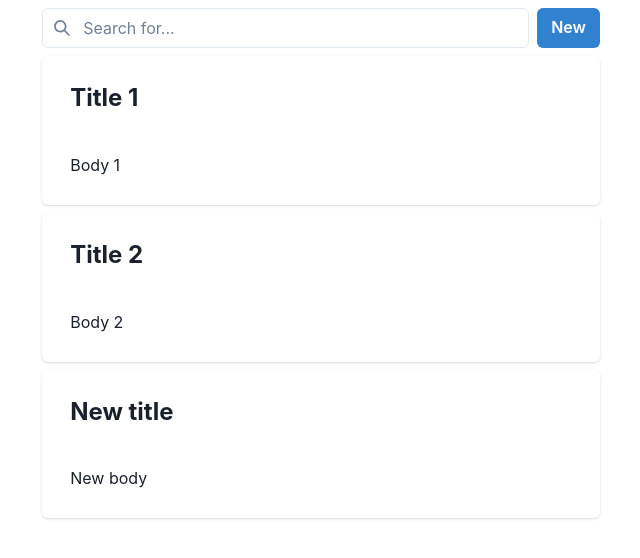
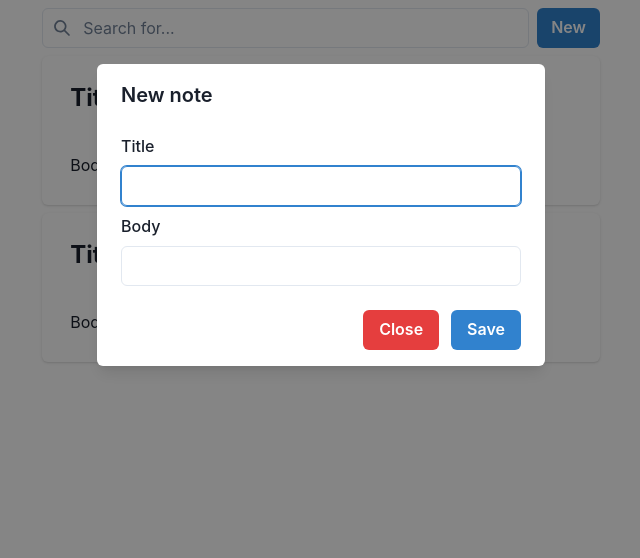
Before and after one commit to chrisvasqm/react-notes, a React (Vite) app: page / in a window 1280 px wide. Both pictures are taken after a click on the button "New". Shown: the top 558 px of the page, without its empty margins (319-959 px from the left). Built offline with nearby package versions, Linux system fonts and the light colour scheme.

Commit message:
Add modal

```diff
--- a/src/App.tsx
+++ b/src/App.tsx
@@ -1,11 +1,25 @@
 import { useState } from 'react';
-import { Button, Container, HStack, Stack } from '@chakra-ui/react';
+import {
+  Button,
+  Container,
+  HStack,
+  Modal,
+  ModalBody,
+  ModalContent,
+  ModalFooter,
+  ModalHeader,
+  ModalOverlay,
+  Stack,
+  useDisclosure
+} from '@chakra-ui/react';
 import NoteCard from './components/NoteCard';
 import notesData from './resources/notes.json';
 import SearchBar from './components/SearchBar';
+import NoteForm from './pages/NoteForm';
 
 function App() {
   const [notes, setNotes] = useState(notesData);
+  const { isOpen, onOpen, onClose } = useDisclosure();
 
   function handleSearch(text: string) {
     setNotes(notes.filter(note => note.title.includes(text)));
@@ -25,7 +39,7 @@
       <Stack spacing={2} margin={2}>
         <HStack>
           <SearchBar onChange={text => handleSearch(text)} />
-          <Button colorScheme='blue' onClick={handleNew}>
+          <Button colorScheme='blue' onClick={onOpen}>
             New
           </Button>
         </HStack>
@@ -33,6 +47,31 @@
         {notes &&
           notes.map(note => <NoteCard key={note.title} title={note.title} body={note.body} />)}
       </Stack>
+
+      <Modal isOpen={isOpen} onClose={onClose}>
+        <ModalOverlay />
+        <ModalContent>
+          <ModalHeader>New note</ModalHeader>
+          <ModalBody>
+            <NoteForm />
+          </ModalBody>
+
+          <ModalFooter>
+            <Button colorScheme='red' mr={3} onClick={onClose}>
+              Close
+            </Button>
+            <Button
+              colorScheme='blue'
+              onClick={() => {
+                handleNew();
+                onClose();
+              }}
+            >
+              Save
+            </Button>
+          </ModalFooter>
+        </ModalContent>
+      </Modal>
     </Container>
   );
 }
--- /dev/null
+++ b/src/pages/NoteForm.tsx
@@ -0,0 +1,19 @@
+import { FormControl, FormLabel, Input, VStack } from '@chakra-ui/react';
+
+function NoteForm() {
+  return (
+    <VStack spacing={2}>
+      <FormControl>
+        <FormLabel>Title</FormLabel>
+        <Input type='text' />
+      </FormControl>
+
+      <FormControl>
+        <FormLabel>Body</FormLabel>
+        <Input type='text' />
+      </FormControl>
+    </VStack>
+  );
+}
+
+export default NoteForm;
```
